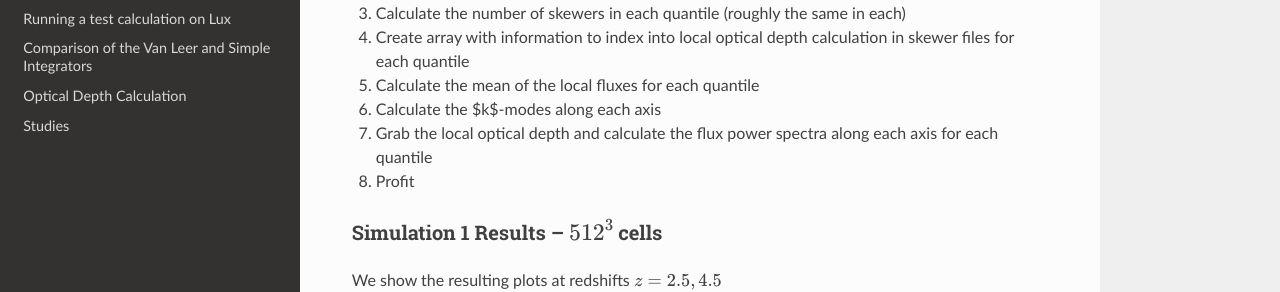
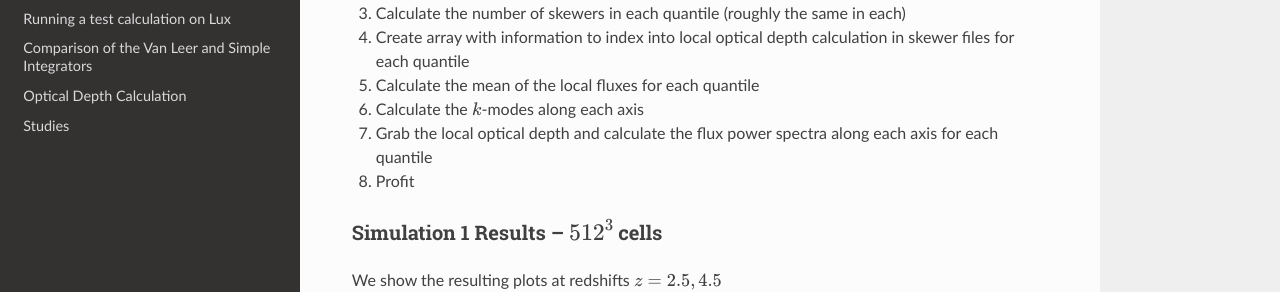
Before and after one commit to evazlimen/cholla-cosmo, a Sphinx documentation site: the page built from docs/source/study_powspec_optdepthbin.rst, in a window 1280 px wide and 900 px high, scrolled down 987 px. Shown: the part 160-452 px from the top of the window. Built offline with Sphinx 7.4.7 and the Read the Docs theme 3.1.0, drawn with Linux system fonts in a browser that asks for light colours; some of the changed lines change nothing that is shown.

Commit message:
fix kmode render

```diff
--- a/docs/source/study_powspec_optdepthbin.rst
+++ b/docs/source/study_powspec_optdepthbin.rst
@@ -41,7 +41,7 @@ Given some skewer directory and a list of output skewer files to look at, the ge
 3. Calculate the number of skewers in each quantile (roughly the same in each)
 4. Create array with information to index into local optical depth calculation in skewer files for each quantile
 5. Calculate the mean of the local fluxes for each quantile
-6. Calculate the $k$-modes along each axis
+6. Calculate the :math:`k`-modes along each axis
 7. Grab the local optical depth and calculate the flux power spectra along each axis for each quantile
 8. Profit
 
```
